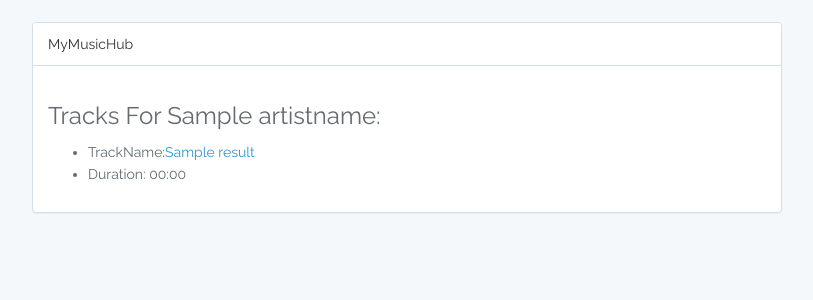
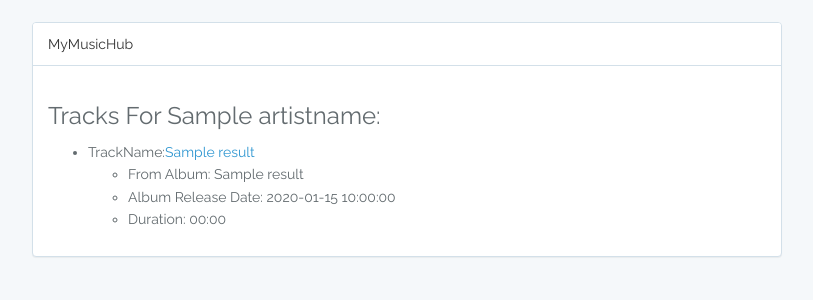
Before and after one commit to plliao/MyMusicHub, a Laravel app: template MyMusicHub/resources/views/TracksPage.blade.php in a window 1280 px wide. Shown: the part 51-351 px from the top of the page, without its empty margins (233-1046 px from the left). Run offline with Laravel 8, Linux system fonts and the light colour scheme; the template is opened without the code that fills it: most values are stand-ins (such as "Sample title", 1, 10 or a date in 2020); settings files or empty folders that the repository lacks are supplied; some libraries are stand-ins or nearby versions.

Commit message:
modify TracksPage

```diff
--- a/MyMusicHub/resources/views/TracksPage.blade.php
+++ b/MyMusicHub/resources/views/TracksPage.blade.php
@@ -19,8 +19,12 @@
 		   <ul>
 
         		<li>TrackName:{{ Html::linkAction('SearchResultController@show', $row->TrackName, array('TrackName' => $row->TrackName) ) }}</li>
-        		<li>Duration: <?php echo date('i:s', $row->TrackDuration/1000); ?></li>
-    		   </ul>
+        		    <ul>
+				<li>From Album: <?php echo $row->AlbumName;?></li>
+				<li>Album Release Date: <?php echo $row->AlbumReleaseDate;?></li>
+				<li>Duration: <?php echo date('i:s', $row->TrackDuration/1000); ?></li>
+    		   	    </ul>
+		   </ul>
 		   <?php }?>
 		</div>
             </div>
```
